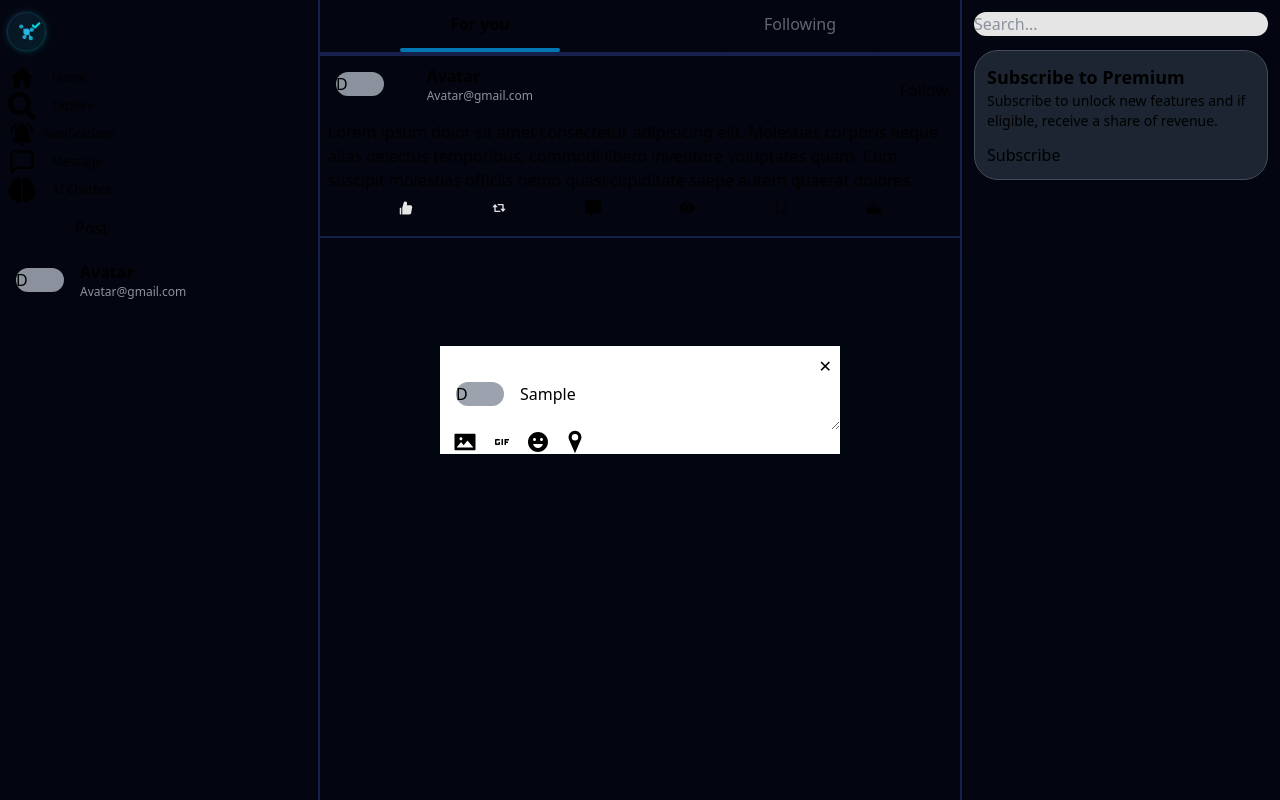
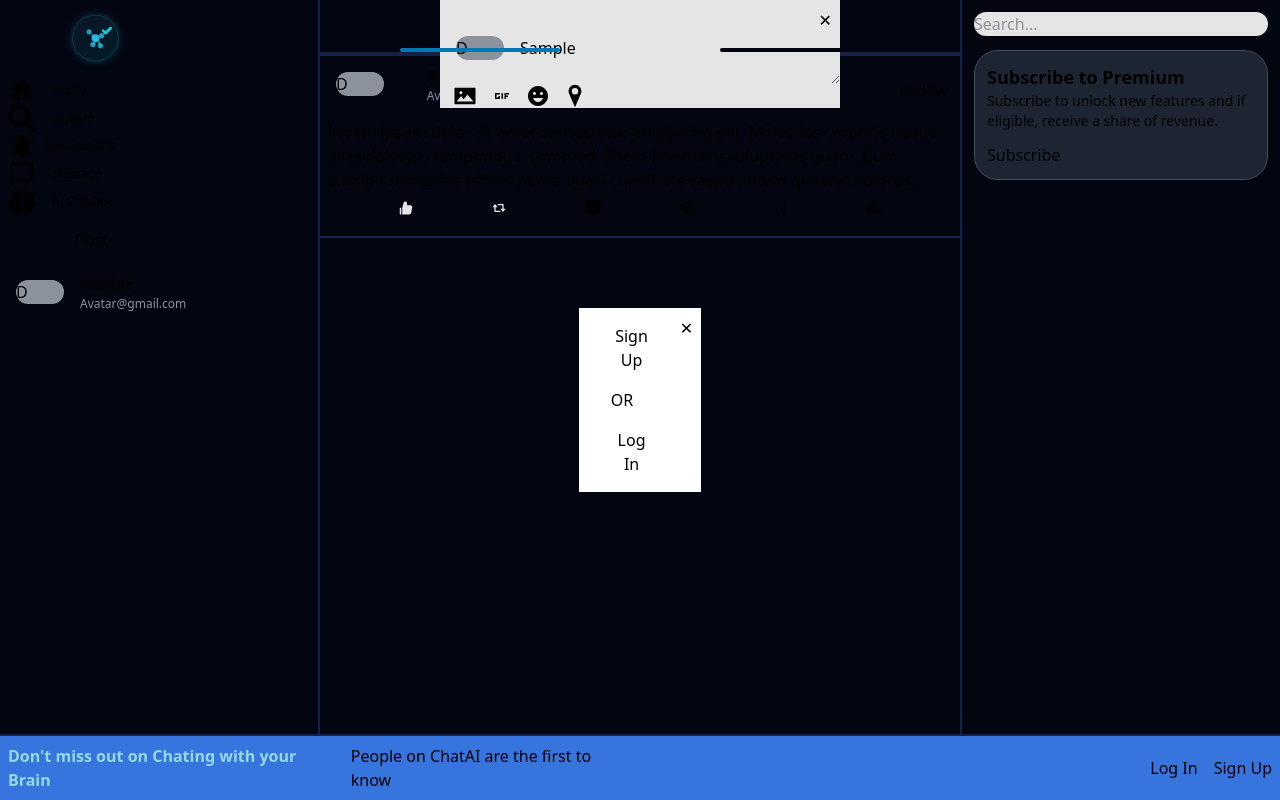
Before and after one commit to casper-zielinski/Social-Media-Web-App, a Next.js app: page / in a window 1280 px wide. Both pictures are taken after typing "Sample" into the empty fields and a click on the button "Post". Built offline with nearby package versions, Linux system fonts and the light colour scheme.

Commit message:
feat: added Login Pop Up and Log In Prop
Next-Step: fixing some styles: Modal body padding/margin and then redux state

```diff
--- a/app/Logo.tsx
+++ b/app/Logo.tsx
@@ -2,7 +2,7 @@ import React from "react";
 
 function Logo() {
   return (
-    <svg viewBox="0 0 300 60" xmlns="http://www.w3.org/2000/svg">
+    <svg viewBox="-50 0 250 60" xmlns="http://www.w3.org/2000/svg">
       <defs>
         <linearGradient id="aiGradient" x1="0%" y1="0%" x2="100%" y2="0%">
           <stop offset="0%" stopColor="#667eea" stopOpacity="1" />
--- /dev/null
+++ b/app/components/LogInPopUp.tsx
@@ -0,0 +1,20 @@
+import React from "react";
+
+const LogInPopUp = () => {
+  return (
+    <div className="grid grid-cols-12 p-4 md:p-3 lg:p-2 gap-4">
+      <div className="col-span-12 sm:col-span-6 flex flex-col lg:flex-row space-y-3 lg:space-y-0 lg:space-x-3 text-start">
+        <p className="font-bold text-cyan-200">
+          Don't miss out on Chating with your Brain
+        </p>
+        <p>People on ChatAI are the first to know</p>
+      </div>
+      <div className="col-span-12 sm:col-span-6 flex space-x-4 sm:justify-end">
+        <button className="btn btn-soft btn-info btn-sm sm:btn-md">Log In</button>
+        <button className="btn btn-info btn-sm sm:btn-md">Sign Up</button>
+      </div>
+    </div>
+  );
+};
+
+export default LogInPopUp;
--- a/app/layout.tsx
+++ b/app/layout.tsx
@@ -1,8 +1,12 @@
-import type { Metadata } from "next";
+import type { Metadata, Viewport } from "next";
 import { Inter } from "next/font/google";
 import "./globals.css";
 
 // const inter = Inter({ subsets: ["latin"], });   ==> Font Style for Body
+export const viewport: Viewport = {
+  width: 'device-width',
+  initialScale: 1,
+}
 
 export const metadata: Metadata = {
   title: "Create Next App",
@@ -17,7 +21,7 @@ export default function RootLayout({
   return (
     <html lang="en">
       <body className="w-100">
-        <div className="grid grid-cols-12">{children}</div>
+        <div className="grid grid-cols-12 relative">{children}</div>
       </body>
     </html>
   );
--- a/app/page.tsx
+++ b/app/page.tsx
@@ -22,6 +22,7 @@ import { BiRepost } from "react-icons/bi";
 import { FaEye, FaBookmark } from "react-icons/fa";
 import { CiBookmark } from "react-icons/ci";
 import { PiDownloadFill } from "react-icons/pi";
+import LogInPopUp from "./components/LogInPopUp";
 
 {
   /**
@@ -42,9 +43,34 @@ export default function Home() {
   const [likeColor, setLikeColor] = useState(false);
   const [bookMark, setBookMark] = useState(false);
   const [repost, setRepost] = useState(false);
+  const [loggedIn, setLoggedIn] = useState(false);
 
   return (
     <>
+      {/* Login Dialog */}
+
+      <dialog id="LoginModal" className="modal me-66" data-theme="dark">
+        <div className="modal-box w-3/5 max-w-md mx-4">
+          <form method="dialog">
+            {/* if there is a button in form, it will close the modal */}
+            <button className="btn btn-sm btn-circle btn-ghost absolute right-2 top-2">
+              ✕
+            </button>
+          </form>
+          <div className="grid grid-cols-1 gap-4 justify-center items-center p-4">
+            {" "}
+            {/* grid-cols-1 */}
+            <div className="flex justify-center">
+              <button className="btn btn-info w-full">Sign Up</button>
+            </div>
+            <div className="divider">OR</div>
+            <div className="flex justify-center">
+              <button className="btn btn-soft btn-info w-full">Log In</button>
+            </div>
+          </div>
+        </div>
+      </dialog>
+
       {/**
        * Navigation buttons for Home, Explore, Notifications, Messages, and AI Chatbot.
        * Present in both sidebar (desktop) and footer (mobile).
@@ -54,7 +80,16 @@ export default function Home() {
         <Logo />
         <ul className="list">
           <li className="list-row">
-            <button className="flex col-span-full items-center space-x-4 btn btn-soft btn-info rounded-xl px-2">
+            <button
+              className="flex col-span-full items-center space-x-4 btn btn-soft btn-info rounded-xl px-2"
+              onClick={() =>
+                loggedIn
+                  ? ""
+                  : (
+                      document.getElementById("LoginModal") as HTMLDialogElement
+                    )?.showModal()
+              }
+            >
               <div className="indicator">
                 <span className="indicator-item status status-success"></span>
                 <MdHome className="h-7 w-7"></MdHome>
@@ -63,25 +98,61 @@ export default function Home() {
             </button>
           </li>
           <li className="list-row">
-            <button className="flex col-span-full items-center space-x-4 btn btn-soft btn-info rounded-xl px-2">
+            <button
+              className="flex col-span-full items-center space-x-4 btn btn-soft btn-info rounded-xl px-2"
+              onClick={() =>
+                loggedIn
+                  ? ""
+                  : (
+                      document.getElementById("LoginModal") as HTMLDialogElement
+                    )?.showModal()
+              }
+            >
               <FaSearch className="h-7 w-7" />
               <div className="text-xs">Explore</div>
             </button>
           </li>
           <li className="list-row">
-            <button className="flex col-span-full items-center space-x-1.3 btn btn-soft btn-info rounded-xl px-2">
+            <button
+              className="flex col-span-full items-center space-x-1.3 btn btn-soft btn-info rounded-xl px-2"
+              onClick={() =>
+                loggedIn
+                  ? ""
+                  : (
+                      document.getElementById("LoginModal") as HTMLDialogElement
+                    )?.showModal()
+              }
+            >
               <MdNotificationsActive className="h-7 w-7" />
               <div className="text-xs md:ms-2">Notifications</div>
             </button>
           </li>
           <li className="list-row">
-            <button className="flex col-span-full items-center space-x-4 btn btn-soft btn-info rounded-xl px-2">
+            <button
+              className="flex col-span-full items-center space-x-4 btn btn-soft btn-info rounded-xl px-2"
+              onClick={() =>
+                loggedIn
+                  ? ""
+                  : (
+                      document.getElementById("LoginModal") as HTMLDialogElement
+                    )?.showModal()
+              }
+            >
               <LuMessageSquare className="h-7 w-7" />
               <div className="text-xs">Message</div>
             </button>
           </li>
           <li className="list-row">
-            <button className="flex col-span-full items-center space-x-4 btn btn-soft btn-info rounded-xl px-2">
+            <button
+              className="flex col-span-full items-center space-x-4 btn btn-soft btn-info rounded-xl px-2"
+              onClick={() =>
+                loggedIn
+                  ? ""
+                  : (
+                      document.getElementById("LoginModal") as HTMLDialogElement
+                    )?.showModal()
+              }
+            >
               <FaBrain className="h-7 w-7" />
               <div className="text-xs">AI Chatbot</div>
             </button>
@@ -92,8 +163,12 @@ export default function Home() {
         <button
           className="btn btn-info w-1/2 m-3"
           onClick={() =>
-            (
+            loggedIn
+              ? (
                   document.getElementById("PostModal") as HTMLDialogElement
+                )?.showModal()
+              : (
+                  document.getElementById("LoginModal") as HTMLDialogElement
                 )?.showModal()
           }
         >
@@ -106,6 +181,7 @@ export default function Home() {
         <dialog
           id="PostModal"
           className="modal flex justify-center items-start pt-5"
+          data-theme="dark"
         >
           <div className="modal-box">
             <form method="dialog">
@@ -198,7 +274,20 @@ export default function Home() {
               <p className="text-xs text-gray-400">Avatar@gmail.com</p>
             </div>
             <div className="col-span-8 flex justify-end me-3 mt-3">
-              <button className="btn btn-info col-span-8">Follow</button>
+              <button
+                className="btn btn-info col-span-8"
+                onClick={() =>
+                  loggedIn
+                    ? ""
+                    : (
+                        document.getElementById(
+                          "LoginModal"
+                        ) as HTMLDialogElement
+                      )?.showModal()
+                }
+              >
+                Follow
+              </button>
             </div>
           </div>
           <p className="m-2">
@@ -215,7 +304,15 @@ export default function Home() {
             >
               <AiFillLike
                 className={likeColor ? "text-blue-600" : "text-white"}
-                onClick={() => setLikeColor((prev) => !prev)}
+                onClick={() =>
+                  loggedIn
+                    ? setLikeColor((prev) => !prev)
+                    : (
+                        document.getElementById(
+                          "LoginModal"
+                        ) as HTMLDialogElement
+                      )?.showModal()
+                }
               />
             </div>
             <div
@@ -224,20 +321,48 @@ export default function Home() {
             >
               <BiRepost
                 className={repost ? "text-green-600" : "text-white"}
-                onClick={() => setRepost((prev) => !prev)}
+                onClick={() =>
+                  loggedIn
+                    ? setRepost((prev) => !prev)
+                    : (
+                        document.getElementById(
+                          "LoginModal"
+                        ) as HTMLDialogElement
+                      )?.showModal()
+                }
               />
             </div>
             <div
               className="tooltip tooltip-info flex flex-col items-center"
               data-tip="Comment"
             >
-              <FaCommentAlt />
+              <FaCommentAlt
+                onClick={() =>
+                  loggedIn
+                    ? ""
+                    : (
+                        document.getElementById(
+                          "LoginModal"
+                        ) as HTMLDialogElement
+                      )?.showModal()
+                }
+              />
             </div>
             <div
               className="tooltip tooltip-info flex flex-col items-center"
               data-tip="Views"
             >
-              <FaEye />
+              <FaEye
+                onClick={() =>
+                  loggedIn
+                    ? ""
+                    : (
+                        document.getElementById(
+                          "LoginModal"
+                        ) as HTMLDialogElement
+                      )?.showModal()
+                }
+              />
             </div>
             <div
               className="tooltip tooltip-error flex flex-col items-center"
@@ -249,14 +374,34 @@ export default function Home() {
                   className="text-red-600"
                 />
               ) : (
-                <CiBookmark onClick={() => setBookMark((prev) => !prev)} />
+                <CiBookmark
+                  onClick={() =>
+                    loggedIn
+                      ? setBookMark((prev) => !prev)
+                      : (
+                          document.getElementById(
+                            "LoginModal"
+                          ) as HTMLDialogElement
+                        )?.showModal()
+                  }
+                />
               )}
             </div>
             <div
               className="tooltip tooltip-info flex flex-col items-center"
               data-tip="Download"
             >
-              <PiDownloadFill />
+              <PiDownloadFill
+                onClick={() =>
+                  loggedIn
+                    ? ""
+                    : (
+                        document.getElementById(
+                          "LoginModal"
+                        ) as HTMLDialogElement
+                      )?.showModal()
+                }
+              />
             </div>
           </div>
         </article>
@@ -266,11 +411,11 @@ export default function Home() {
         <input
           type="text"
           placeholder="Search..."
-          className="input input-md rounded-3xl"
+          className="input input-md rounded-3xl w-95/100"
           name="Search"
         />
         {/* Premium subscription section */}
-        <section className="bg-gray-800 rounded-3xl  p-3 border border-gray-600">
+        <section className="bg-gray-800 rounded-3xl p-3 border border-gray-600 w-95/100">
           <h3 className="text-lg font-bold">Subscribe to Premium</h3>
           <p className="text-sm">
             Subscribe to unlock new features and if eligible, receive a share of
@@ -282,8 +427,13 @@ export default function Home() {
 
       {/* The Footer Interface for Smart Phones*/}
 
-      <footer className="bottom-0 absolute footer footer-horizontal footer-center bg-gray-950 border-t-2 border-blue-950 text-base-content p-5 sm:hidden">
-        <div className="flex space-x-5 col-span-1">
+      <footer
+        className={`${
+          loggedIn ? "" : "bg-blue-500"
+        } absolute bottom-0 footer footer-horizontal z-10 footer-center border-t-2 border-blue-950 text-base-content`}
+      >
+        {loggedIn ? (
+          <div className="flex m-5  space-x-5 col-span-1 sm:hidden">
             {/**
              * Opens the post creation modal dialog for mobile users.
              * @button
@@ -292,7 +442,9 @@ export default function Home() {
               className="btn btn-circle btn-info absolute left-0 rounded-cir m-3"
               onClick={() =>
                 (
-                document.getElementById("PostModalMobile") as HTMLDialogElement
+                  document.getElementById(
+                    "PostModalMobile"
+                  ) as HTMLDialogElement
                 )?.showModal()
               }
             >
@@ -369,6 +521,9 @@ export default function Home() {
               <FaBrain className="w-5 h-5" />
             </div>
           </div>
+        ) : (
+          <LogInPopUp />
+        )}
       </footer>
     </>
   );
```
Lines whose indentation alone changed are shown as unchanged.
